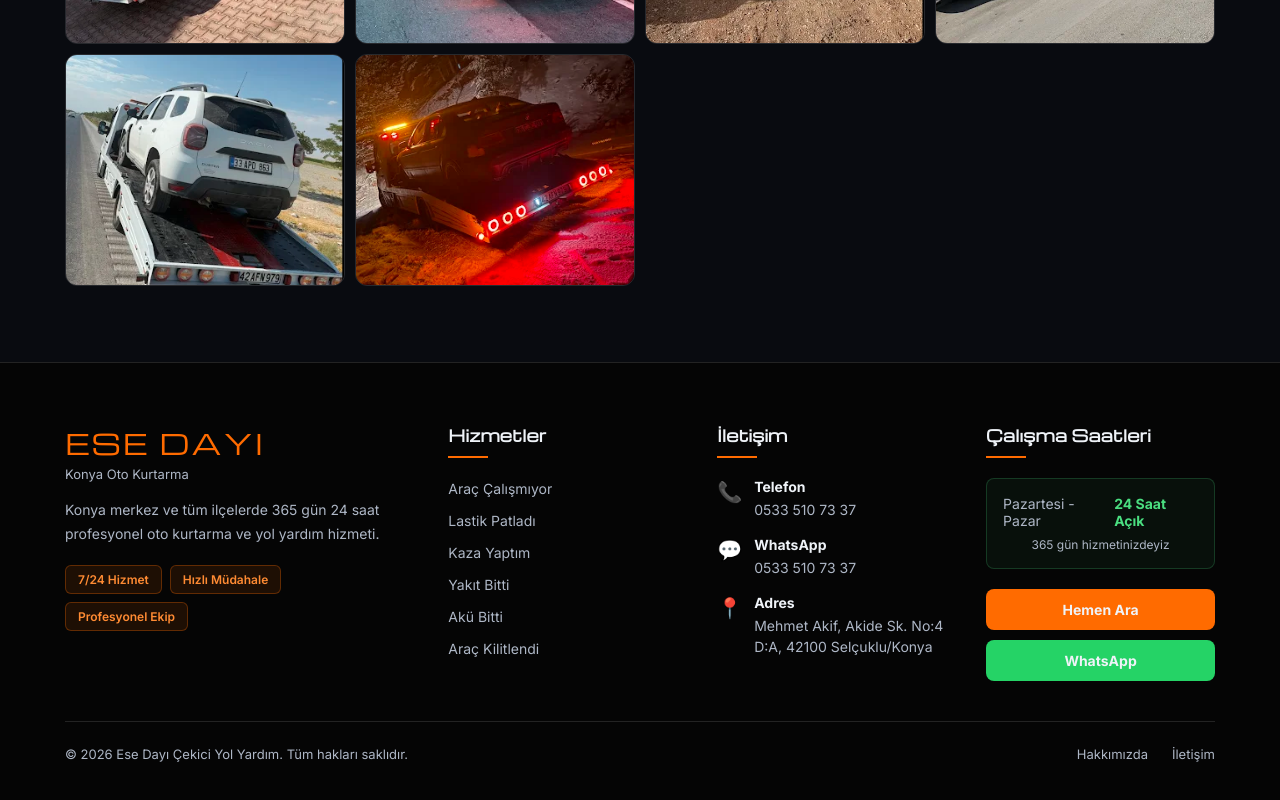
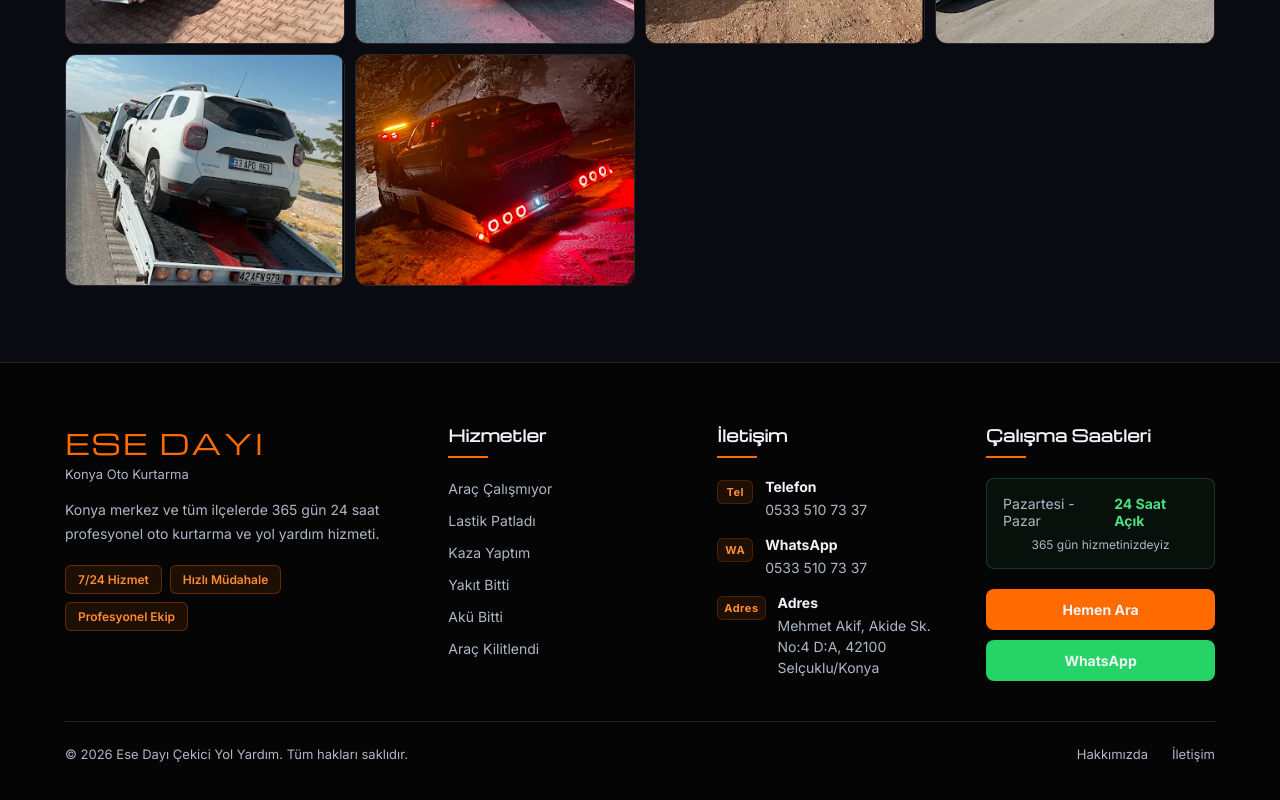
Before and after one commit to satoshikulu/cekicikonya, a React (Vite) app: page / in a window 1280 px wide. Shown: the part 3635-4435 px from the top of the page. Built offline with nearby package versions, Linux system fonts and the light colour scheme; no server answers; grey boxes are pictures that could not be loaded.

Commit message:
fix: iletişim bölümündeki emojiler kaldırıldı

```diff
--- a/src/App.jsx
+++ b/src/App.jsx
@@ -419,15 +419,15 @@ export default function App() {
               <h4>İletişim</h4>
               <div className="footer-contact">
                 <div className="contact-item">
-                  <span className="contact-icon">📞</span>
+                  <span className="contact-icon">Tel</span>
                   <div><strong>Telefon</strong><a href={`tel:${phoneRaw}`}>{phoneText}</a></div>
                 </div>
                 <div className="contact-item">
-                  <span className="contact-icon">💬</span>
+                  <span className="contact-icon">WA</span>
                   <div><strong>WhatsApp</strong><a href={whatsappLink} target="_blank" rel="noreferrer">{phoneText}</a></div>
                 </div>
                 <div className="contact-item">
-                  <span className="contact-icon">📍</span>
+                  <span className="contact-icon">Adres</span>
                   <div><strong>Adres</strong><p>Mehmet Akif, Akide Sk. No:4 D:A, 42100 Selçuklu/Konya</p></div>
                 </div>
               </div>
--- a/src/styles.css
+++ b/src/styles.css
@@ -880,8 +880,18 @@ h3 {
 }
 
 .contact-icon {
-  font-size: 20px;
+  font-size: 11px;
+  font-weight: 700;
+  letter-spacing: 0.5px;
+  color: var(--brand-soft);
   flex-shrink: 0;
+  min-width: 36px;
+  padding: 4px 6px;
+  background: rgba(255, 107, 0, 0.1);
+  border: 1px solid rgba(255, 107, 0, 0.2);
+  border-radius: 6px;
+  text-align: center;
+  margin-top: 2px;
   margin-top: 2px;
 }
 
```
